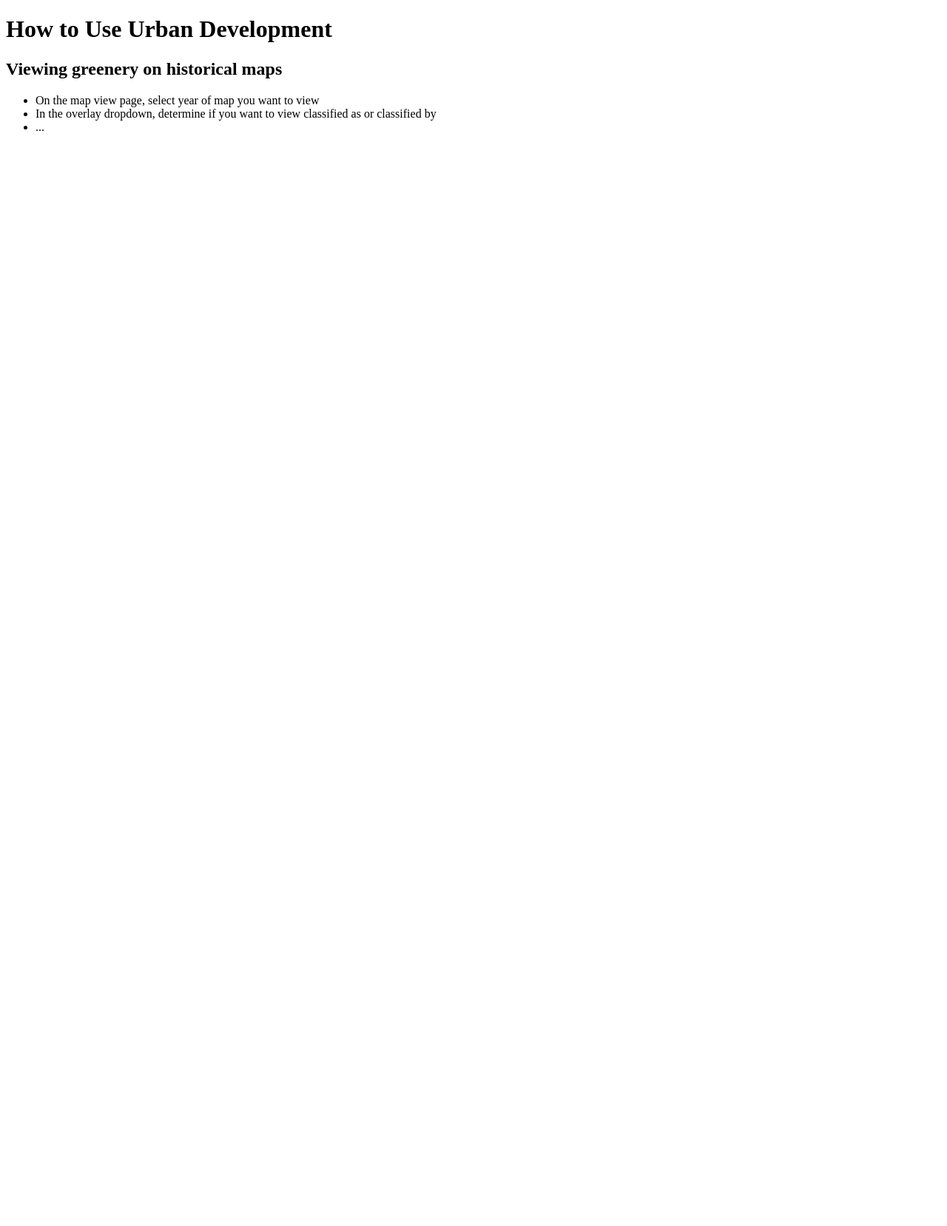
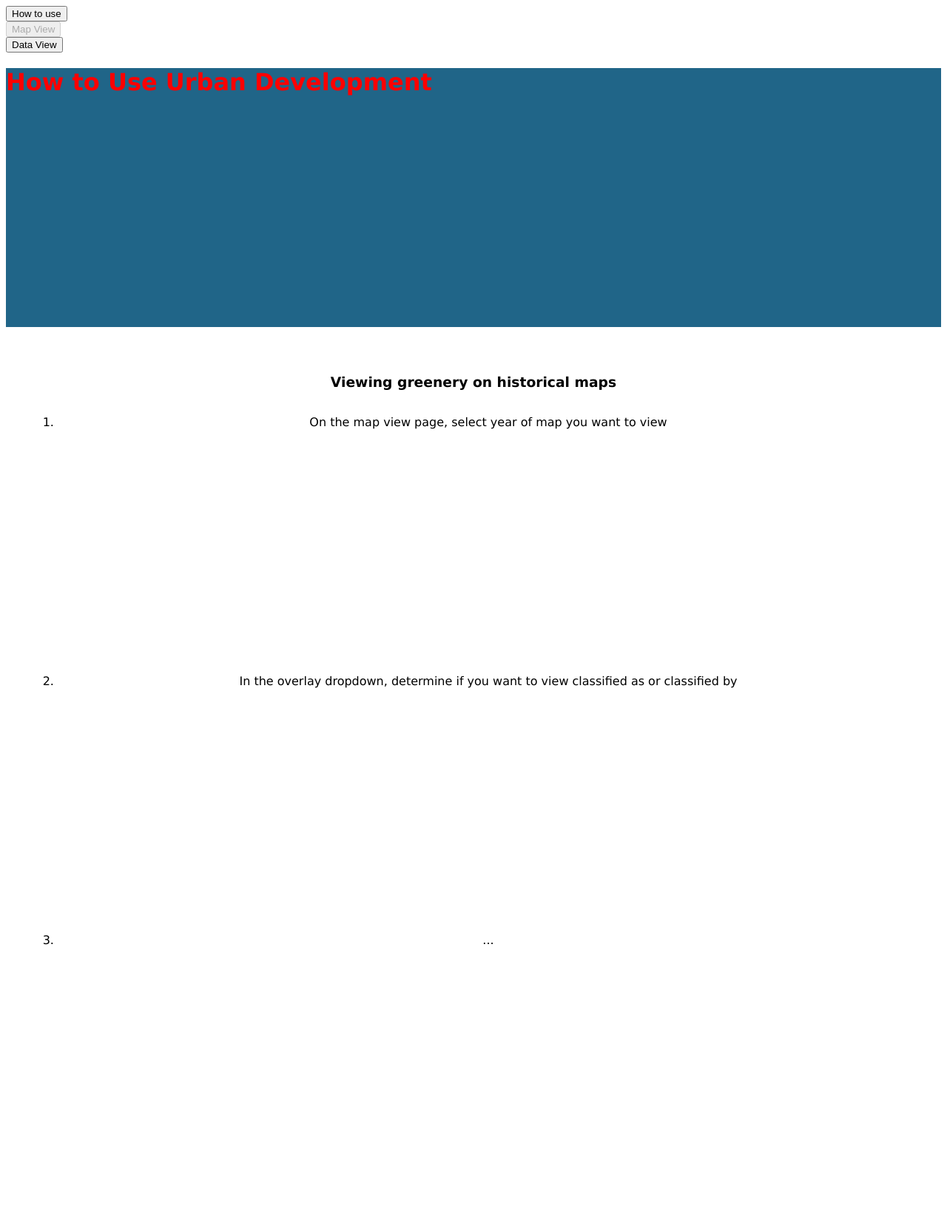
Before and after one commit to Stoyan4050/HAUP-Urban-Development-, a Django app: page /urban_development/how_to_use/ in a window 1280 px wide. Shown: the whole page at 74% size. Before the commit the page ends 177 px from the top, so only its background shows below. Run offline with Django 3.2, Linux system fonts and the light colour scheme; some libraries are stand-ins or nearby versions.

Commit message:
WIP. Adding styling and content to how to use page.

```diff
--- a/src/api/templates/pages/how_to_use.html
+++ b/src/api/templates/pages/how_to_use.html
@@ -3,8 +3,31 @@
 <head>
     <meta charset="UTF-8">
     <title>How to Use</title>
+    <link rel="stylesheet" href="../../../static/urban_development/css/how_to_use.css">
+    <link rel="stylesheet" href="https://cdnjs.cloudflare.com/ajax/libs/font-awesome/4.7.0/css/font-awesome.min.css">
 </head>
+
 <body>
+
+<!-- navigation -->
+  <div id="header">
+    <div class="header-cell">
+      <button class="header-button text-element" id="how-to-view-button">
+        How to use
+      </button>
+    </div>
+    <div class="header-cell">
+      <button disabled class="header-button text-element" id="map-view-button">
+        Map View
+      </button>
+    </div>
+    <div class="header-cell">
+      <button class="header-button text-element" id="data-view-button">
+        Data View
+      </button>
+    </div>
+  </div>
+
 <!-- header -->
   <header class="header">
     <div class="header-bottom">
@@ -16,13 +39,13 @@
 
 <!-- section one -->
   <section class="howto">
-    <div class="howto">
-      <h2>Viewing greenery on historical maps</h2>
-      <ul class="howto">
+    <div class="howto-top">
+      <h3>Viewing greenery on historical maps</h3>
+      <ol class="howto-list">
         <li class="howto">On the map view page, select year of map you want to view</li>
         <li class="howto">In the overlay dropdown, determine if you want to view classified as or classified by</li>
         <li class="howto">...</li>
-      </ul>
+      </ol>
     </div>
   </section>
 
--- a/src/scripts/add_labels_to_csv.py
+++ b/src/scripts/add_labels_to_csv.py
@@ -28,7 +28,7 @@ def add_label():
     with open("./data/Wikidata/data.csv", "a") as f_object:
         writer_object = writer(f_object)
 
-        for ind in range(len(points)):
+        for ind in enumerate(points):
             args = [points[ind], years[ind], label_name]
             writer_object.writerow(args)
 
--- /dev/null
+++ b/src/static/urban_development/css/how_to_use.css
@@ -0,0 +1,23 @@
+body {
+  font-family: Verdana, Geneva, Tahoma, sans-serif;
+  font-size: 16px;
+}
+
+h3 {
+  padding: 15px 0;
+}
+
+.header {
+  color: red;
+  background-color: rgb(32,101,136);
+  height: 350px;
+}
+
+.howto {
+  height: 350px;
+  text-align: center;
+}
+
+.howto-top {
+  padding: 30px;
+}
```
